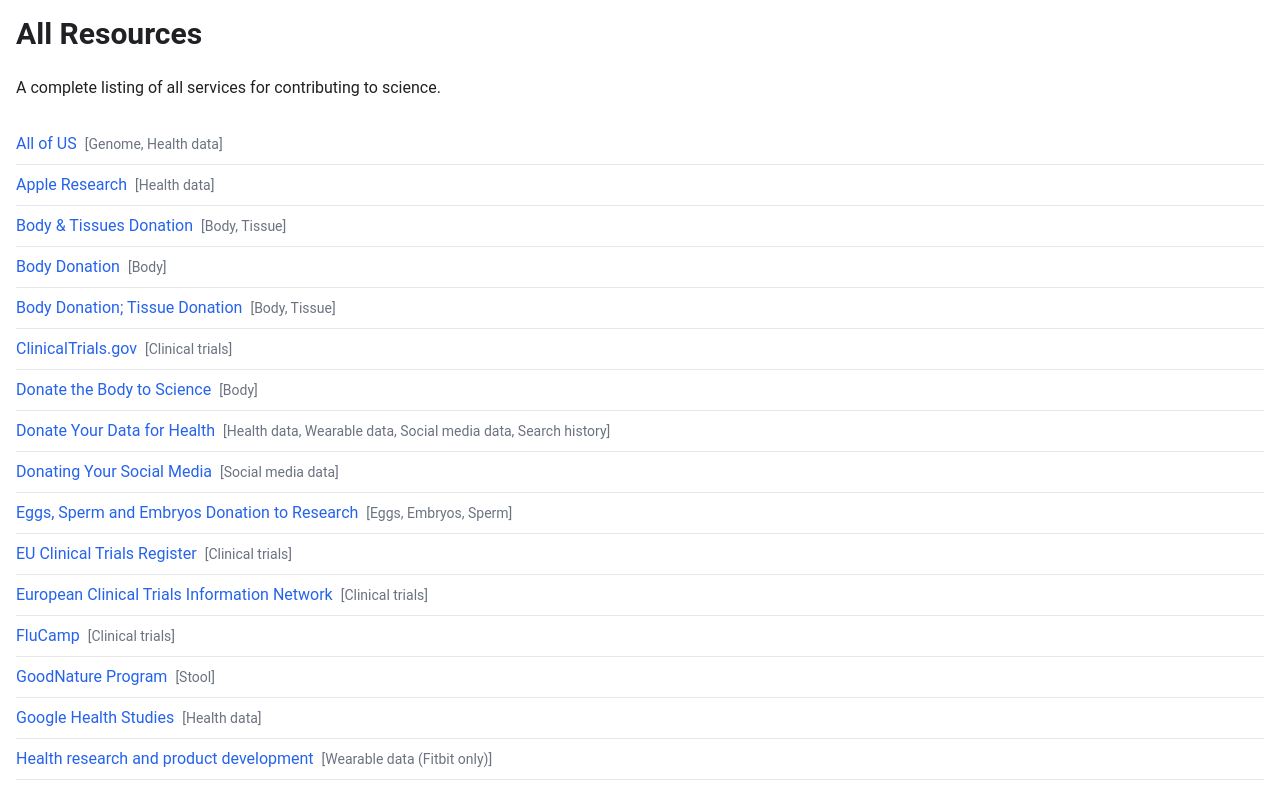
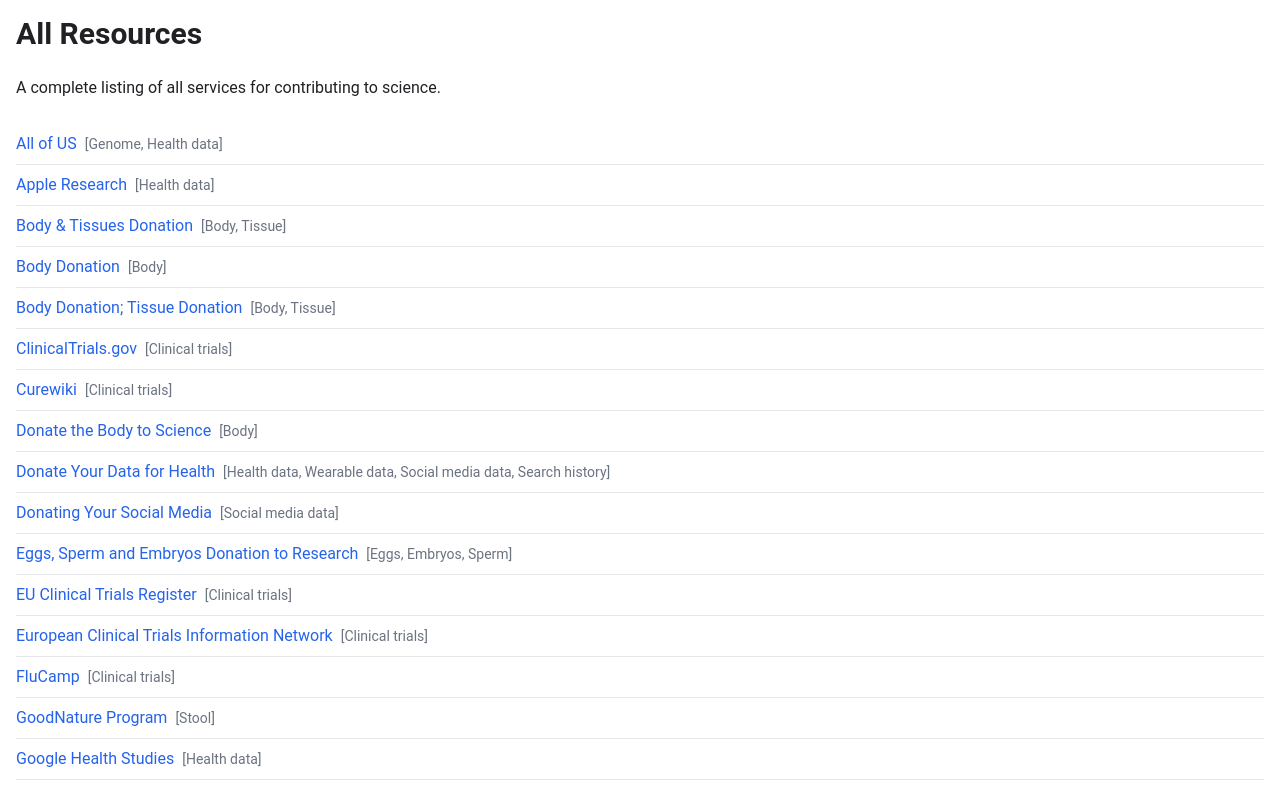
Before and after one commit to yourselftoscience/yourselftoscience.org, a Next.js app: page /resources in a window 1280 px wide. Shown: the top 791 px of the page. Built offline with nearby package versions, Linux system fonts and the light colour scheme.

Commit message:
feat: add Curewiki resource to CSV, JSON, and resources.js; update sitemap with new URL for improved resource visibility

```diff
--- a/src/data/resources.js
+++ b/src/data/resources.js
@@ -166,6 +166,22 @@ const rawResources = [
     countries: ['European Union'],
     countryCodes: ['EU'],
     compensationType: 'mixed',
+  },
+  {
+    id: 'curewiki',
+    title: 'Curewiki',
+    organization: 'Curewiki',
+    link: 'https://www.curewiki.health/',
+    dataTypes: ['Clinical trials'],
+    countries: ['European Union'],
+    countryCodes: ['EU'],
+    compensationType: 'mixed',
+    citations: [
+      {
+        title: 'van der Laan, P., van Houdt, W. J., van Boven, H., Snaebjornsson, P., Bosch, L. J. W., Monkhorst, K., ... & van der Graaf, W. T. A. (2025). The role of whole-genome sequencing for guiding systemic therapy in patients with soft tissue sarcoma. ESMO open, 10(6), 105287.',
+        link: 'https://doi.org/10.1016/j.esmoop.2025.105287'
+      },
+    ],
   },
   {
     id: 'researchmatch',
```
Also changed, not shown: public/resources.json (+22 -0 lines), public/resources.csv, 1 other file (tests, documents, lock files or other folders).
